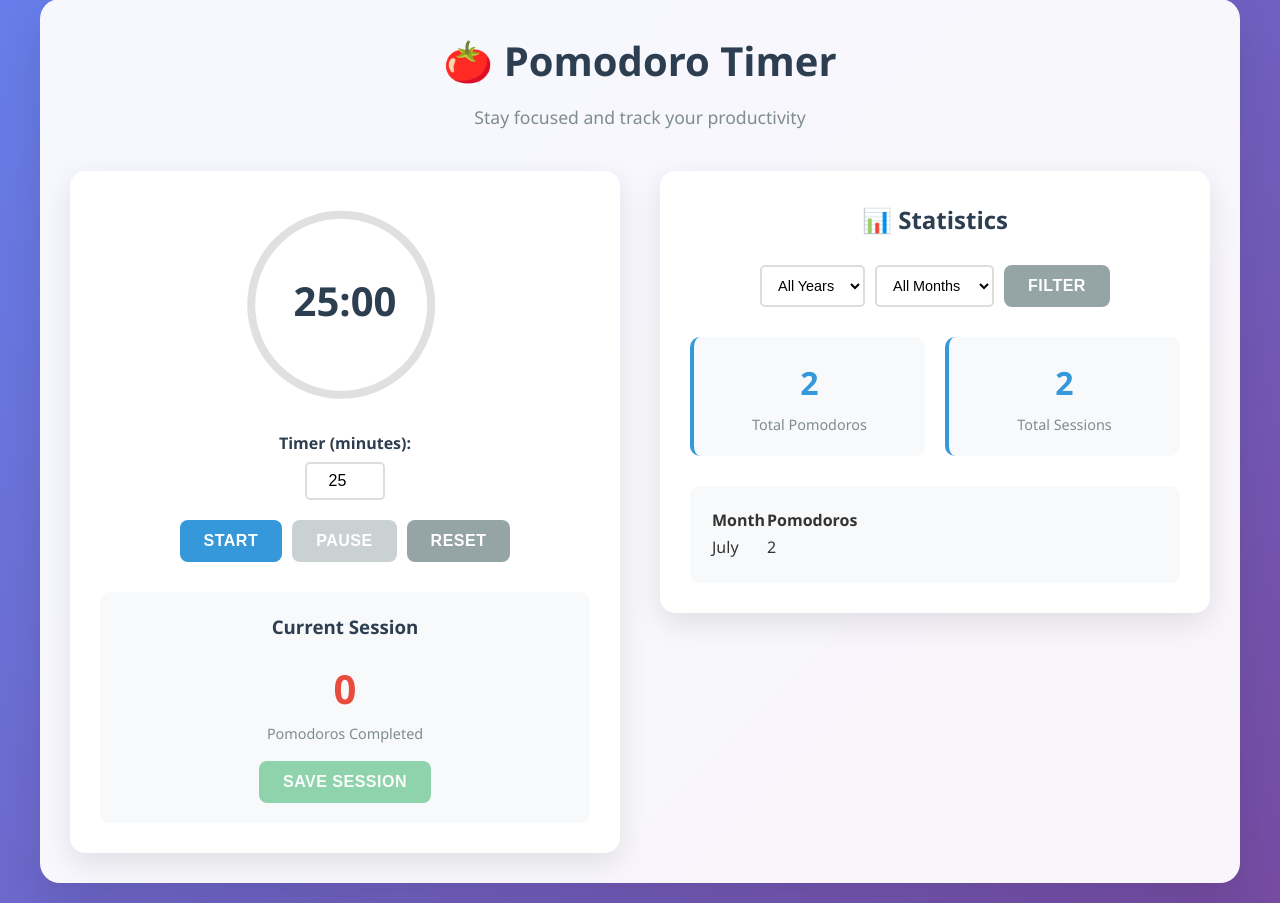
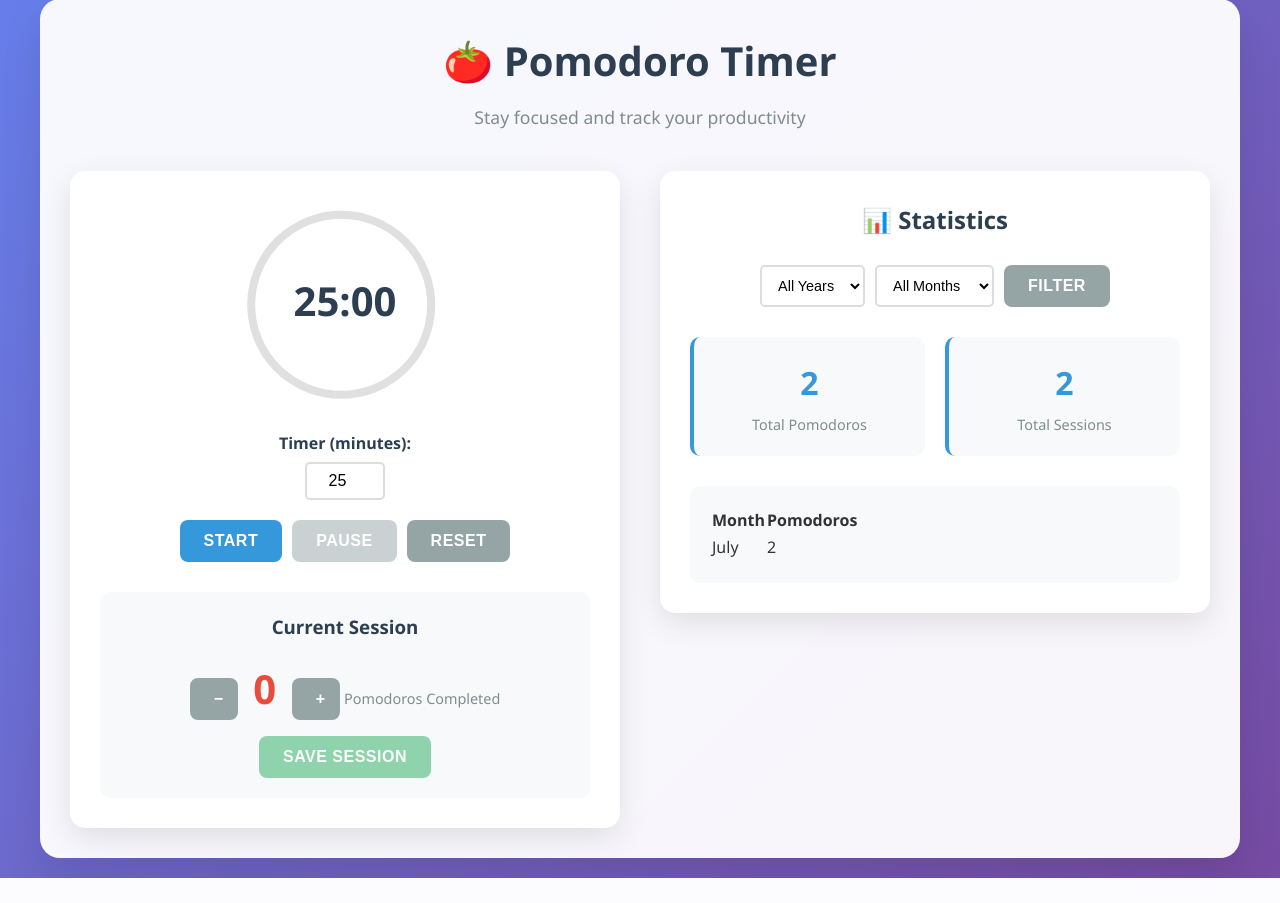
Before and after one commit to ZS-Weng/personal-productivity-projects, a FastAPI app: page / in a window 1280 px wide. Shown: the part 21-924 px from the top of the page. After the commit the page ends 899 px from the top, so only its background shows below. Run offline with FastAPI, Linux system fonts and the light colour scheme; data comes from the database, SQL or seed files in the repository.

Commit message:
Add increment and decrement functionality to Pomodoro counter

```diff
--- a/pomodoro_app/static/script.js
+++ b/pomodoro_app/static/script.js
@@ -28,6 +28,8 @@ class PomodoroTimer {
 
         // Counter
         this.pomodoroCounter = document.getElementById('pomodoroCounter');
+        this.incrementBtn = document.getElementById('incrementBtn');
+        this.decrementBtn = document.getElementById('decrementBtn');
 
         // Stats elements
         this.yearFilter = document.getElementById('yearFilter');
@@ -45,6 +47,8 @@ class PomodoroTimer {
         this.saveBtn.addEventListener('click', () => this.saveSession());
         this.timerMinutesInput.addEventListener('change', () => this.changeTimerMinutes());
         this.filterBtn.addEventListener('click', () => this.loadStats());
+        this.incrementBtn.addEventListener('click', () => this.incrementPomodoro());
+        this.decrementBtn.addEventListener('click', () => this.decrementPomodoro());
     }
 
     changeTimerMinutes() {
@@ -112,6 +116,9 @@ class PomodoroTimer {
 
         // Update counter
         this.pomodoroCounter.textContent = this.pomodoroCount;
+
+        // Enable/disable Save button based on count
+        this.saveBtn.disabled = this.pomodoroCount === 0;
     }
 
     async saveSession() {
@@ -198,6 +205,18 @@ class PomodoroTimer {
             this.yearFilter.innerHTML = '<option value="">All Years</option><option value="2025">2025</option>';
         }
     }
+
+    incrementPomodoro() {
+        this.pomodoroCount++;
+        this.updateDisplay();
+    }
+
+    decrementPomodoro() {
+        if (this.pomodoroCount > 0) {
+            this.pomodoroCount--;
+            this.updateDisplay();
+        }
+    }
 }
 
 // Initialize when DOM is ready
--- a/pomodoro_app/static/style.css
+++ b/pomodoro_app/static/style.css
@@ -190,13 +190,6 @@ header p {
     margin-bottom: 15px;
 }
 
-.counter-display span:first-child {
-    font-size: 2.5rem;
-    font-weight: bold;
-    color: #e74c3c;
-    display: block;
-}
-
 .counter-label {
     font-size: 0.9rem;
     color: #7f8c8d;
@@ -300,6 +293,15 @@ header p {
     font-weight: 600;
 }
 
+#pomodoroCounter {
+    font-size: 2.5rem;
+    font-weight: bold;
+    color: #e74c3c;
+    display: inline-block;
+    min-width: 2ch;
+    text-align: center;
+}
+
 /* Responsive Design */
 @media (max-width: 768px) {
     .main-content {
--- a/pomodoro_app/templates/index.html
+++ b/pomodoro_app/templates/index.html
@@ -44,7 +44,9 @@
                 <div class="session-counter">
                     <h3>Current Session</h3>
                     <div class="counter-display">
+                        <button id="decrementBtn" class="btn btn-secondary" style="width:40px;">−</button>
                         <span id="pomodoroCounter">0</span>
+                        <button id="incrementBtn" class="btn btn-secondary" style="width:40px;">+</button>
                         <span class="counter-label">Pomodoros Completed</span>
                     </div>
                     <button id="saveBtn" class="btn btn-success" disabled>Save Session</button>
```
